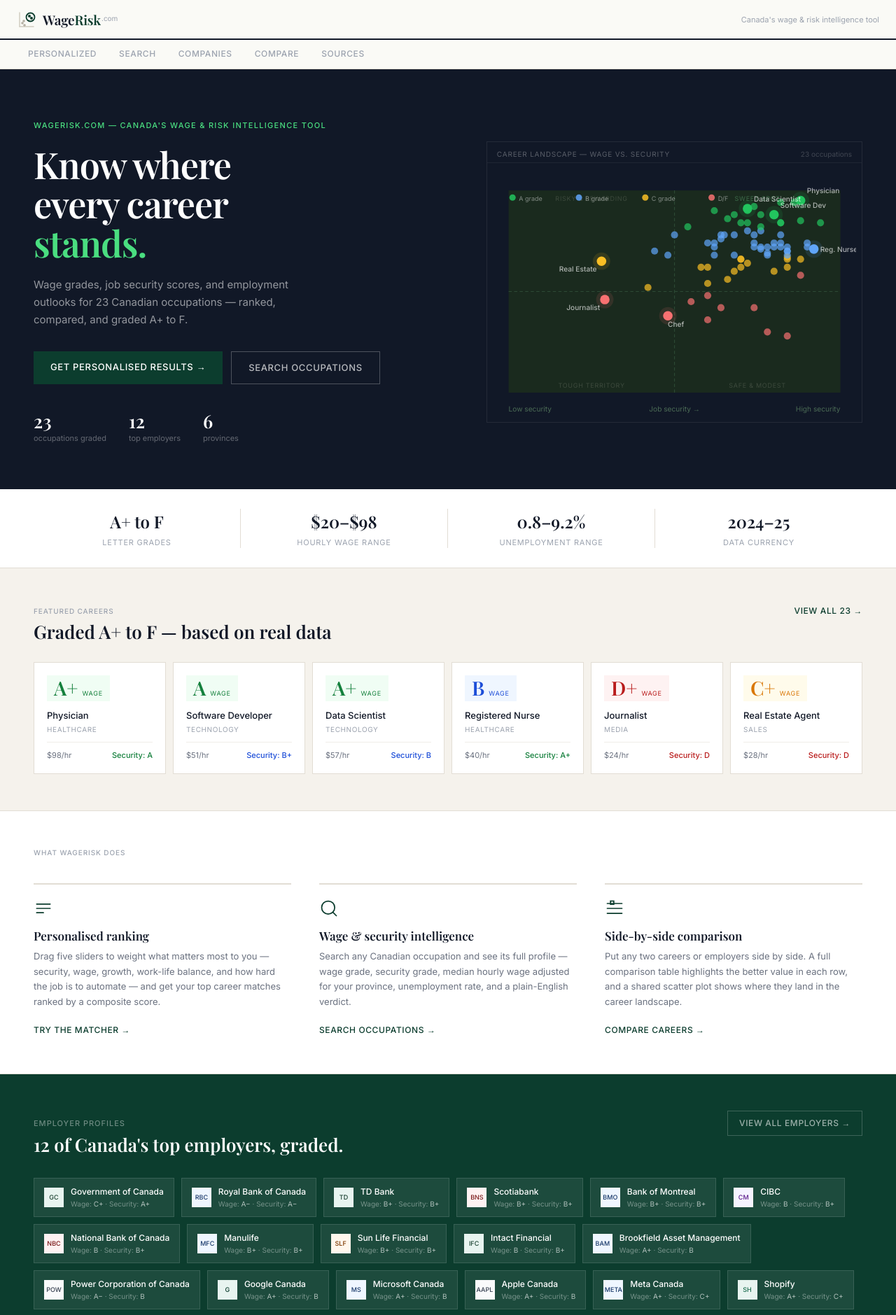
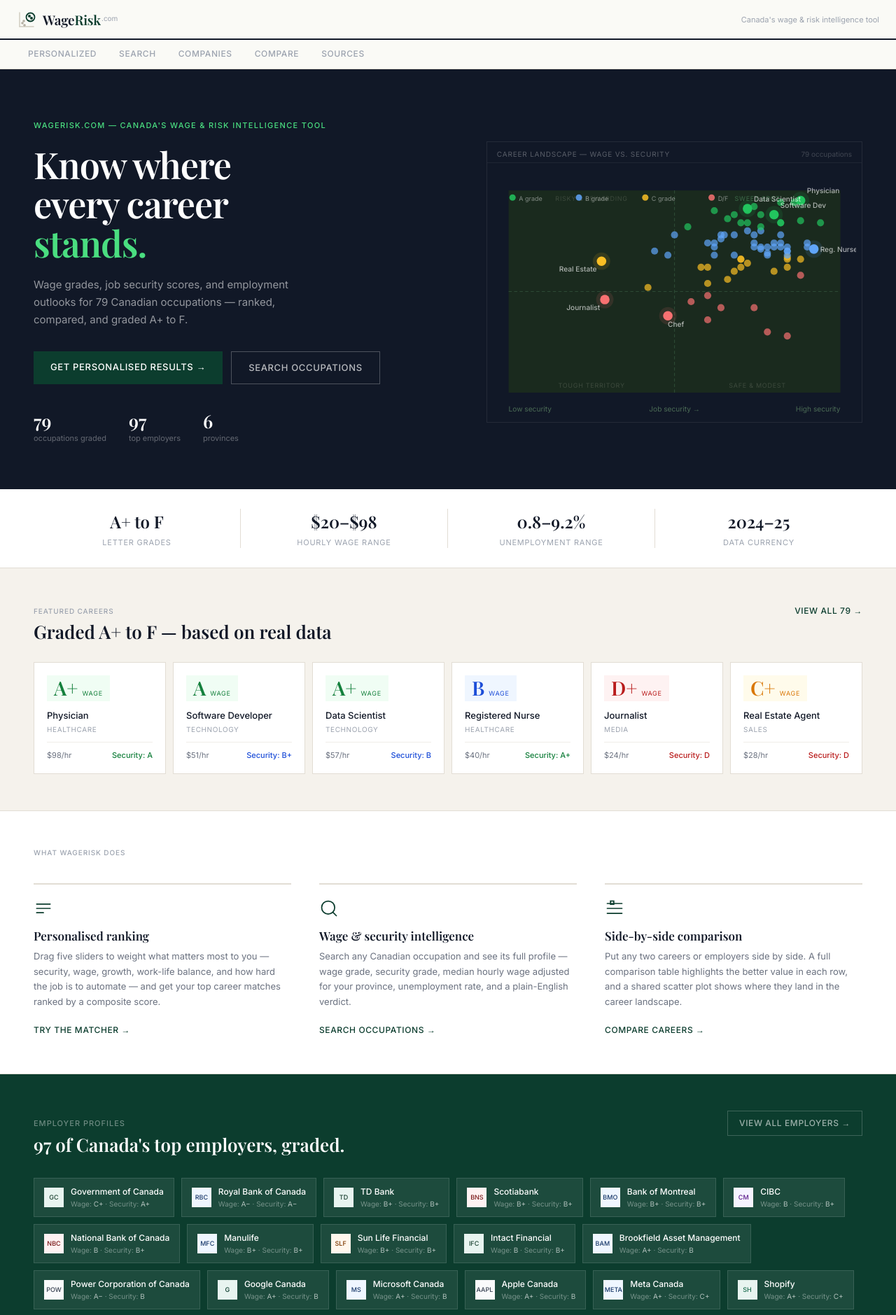
Before and after one commit to danielmwm/wagerisk, a React (Vite) app: page / in a window 1280 px wide. Shown: the top 1879 px of the page at 70% size. Built offline with nearby package versions, Linux system fonts and the light colour scheme.

Commit message:
Update homepage counts to 79 occupations and 97 employers
Co-Authored-By: Claude Sonnet 4.6 <noreply@anthropic.com>

```diff
--- a/src/pages/Home.jsx
+++ b/src/pages/Home.jsx
@@ -3,7 +3,7 @@ import careers from '../data/careers.json';
 import companies from '../data/companies.json';
 import { getGradeColor } from '../utils/scoring';
 
-/* ── Scatter SVG – all 23 careers plotted by actual scores ── */
+/* ── Scatter SVG – all 79 careers plotted by actual scores ── */
 function CareerScatterSVG() {
   const W = 460, H = 310;
   const pad = { t: 24, r: 20, b: 30, l: 20 };
@@ -295,7 +295,7 @@ export default function Home() {
             }}
           >
             Wage grades, job security scores, and employment outlooks
-            for 23 Canadian occupations — ranked, compared, and graded A+ to F.
+            for 79 Canadian occupations — ranked, compared, and graded A+ to F.
           </p>
 
           <div style={{ display: 'flex', gap: '12px', flexWrap: 'wrap', marginBottom: '40px' }}>
@@ -339,8 +339,8 @@ export default function Home() {
           {/* Mini stats */}
           <div style={{ display: 'flex', gap: '32px' }}>
             {[
-              { n: '23', label: 'occupations graded' },
-              { n: '12', label: 'top employers' },
+              { n: '79', label: 'occupations graded' },
+              { n: '97', label: 'top employers' },
               { n: '6', label: 'provinces' },
             ].map(({ n, label }) => (
               <div key={label}>
@@ -380,7 +380,7 @@ export default function Home() {
               Career landscape — wage vs. security
             </span>
             <span style={{ fontFamily: 'Inter', fontSize: '10px', color: 'rgba(255,255,255,0.2)' }}>
-              23 occupations
+              79 occupations
             </span>
           </div>
           <div style={{ padding: '12px 8px 8px' }}>
@@ -449,7 +449,7 @@ export default function Home() {
             onMouseEnter={e => { e.currentTarget.style.textDecoration = 'underline'; }}
             onMouseLeave={e => { e.currentTarget.style.textDecoration = 'none'; }}
           >
-            View all 23 →
+            View all 79 →
           </Link>
         </div>
         <div style={{ display: 'grid', gridTemplateColumns: 'repeat(6, 1fr)', gap: '10px' }}>
@@ -516,7 +516,7 @@ export default function Home() {
               className="font-playfair"
               style={{ fontSize: '26px', fontWeight: 600, color: '#FFFFFF', lineHeight: 1.2 }}
             >
-              12 of Canada's top employers, graded.
+              97 of Canada's top employers, graded.
             </h2>
           </div>
           <Link
```
